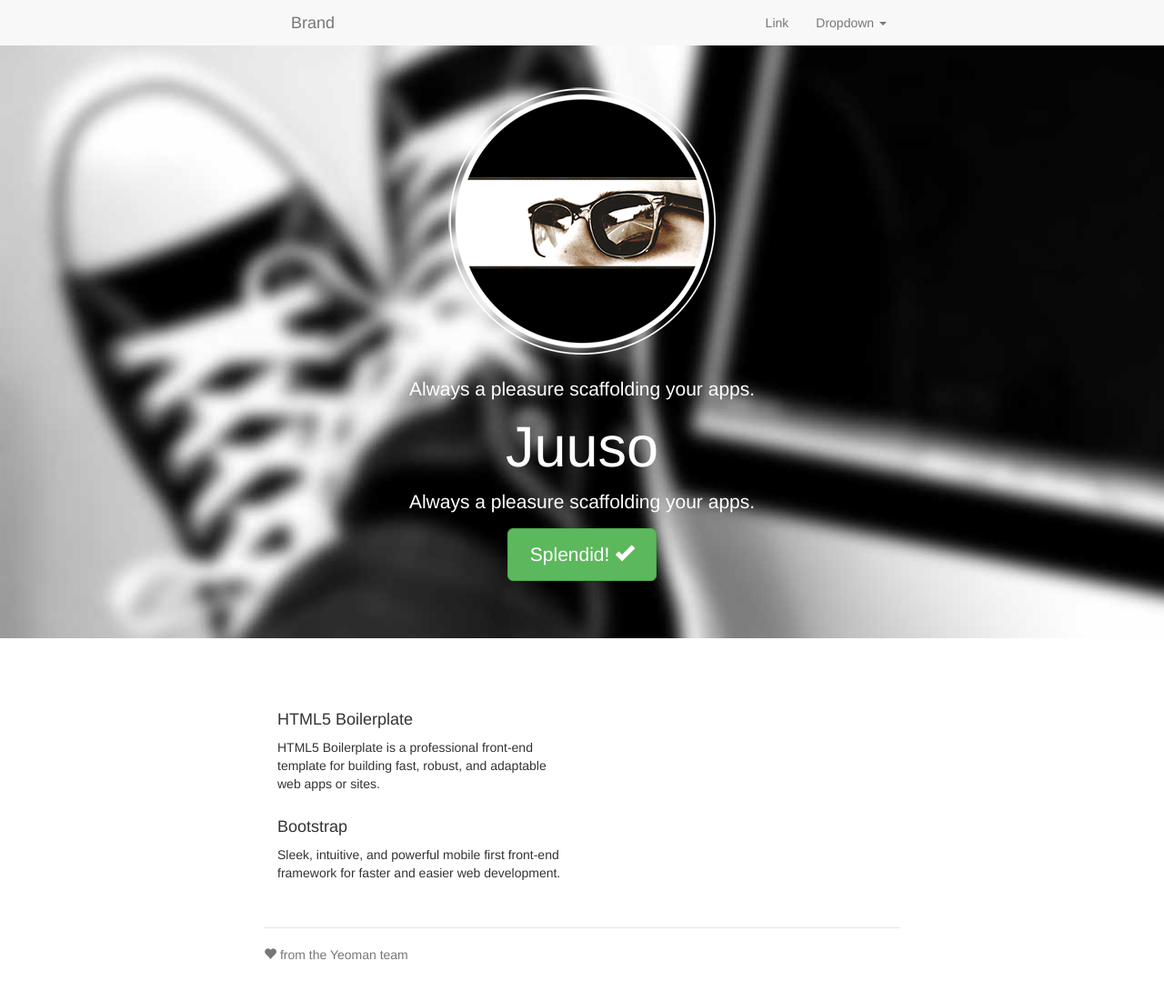
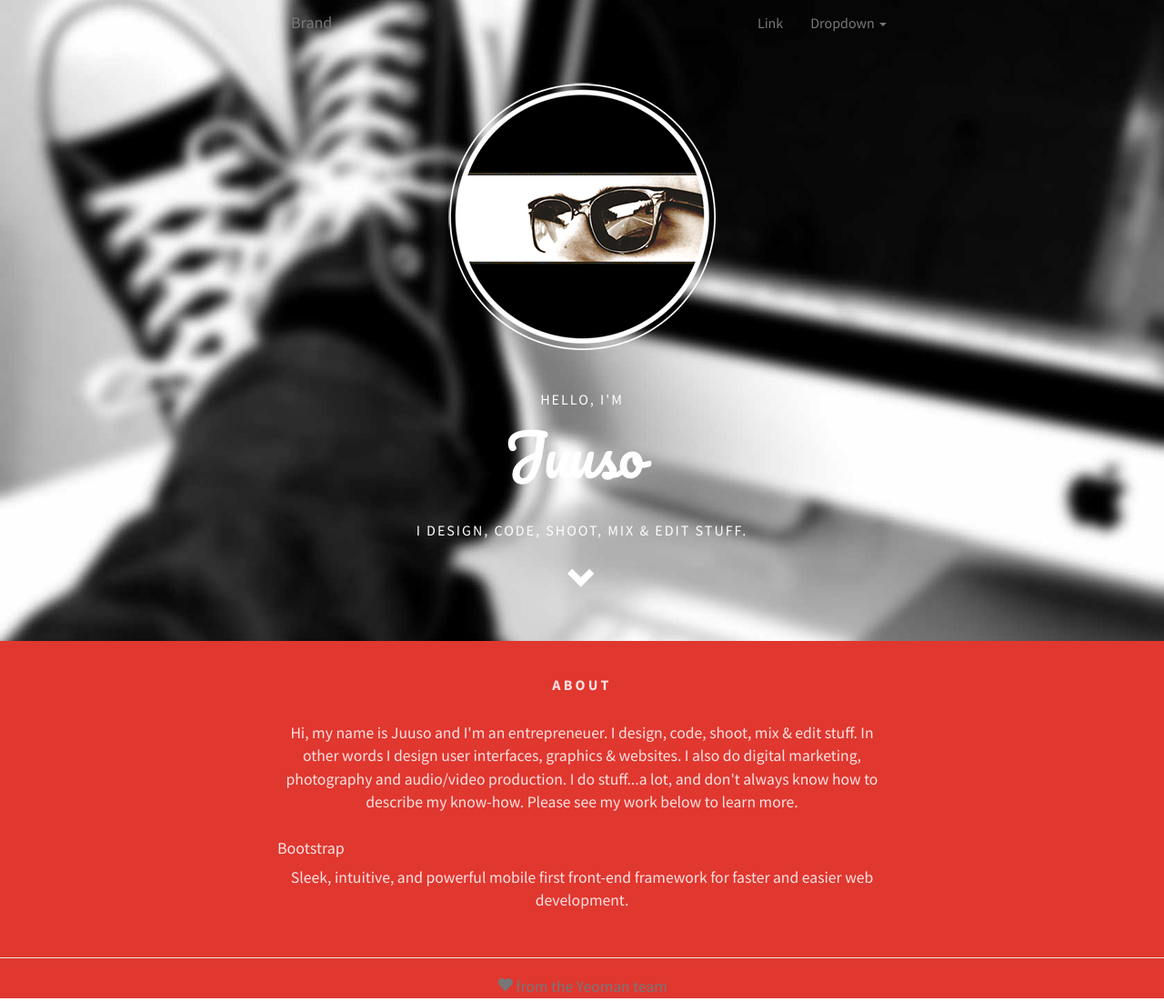
Before and after one commit to juusoco/Portfolio, a website: page app/index.html in a window 1280 px wide. Shown: the whole page at 91% size. Before the commit the page ends 1070 px from the top, so only its background shows below. Drawn offline with nearby package versions, Linux system fonts and the light colour scheme; files that its build step writes are made by us from their sources.

Commit message:
Added about section.

```diff
--- a/app/index.html
+++ b/app/index.html
@@ -1,5 +1,5 @@
 <!doctype html>
-<html class="no-js">
+<html class="no-js" lang="en">
   <head>
     <meta charset="utf-8">
     <title>testapp_bootstrap</title>
@@ -15,6 +15,10 @@
     <!-- build:css(.tmp) styles/main.css -->
     <link rel="stylesheet" href="styles/main.css">
     <!-- endbuild -->
+    <!-- Fonts -->
+    <link href='http://fonts.googleapis.com/css?family=Source+Sans+Pro:400,300,700,400italic' rel='stylesheet' type='text/css'>
+    <link href='http://fonts.googleapis.com/css?family=Pacifico' rel='stylesheet' type='text/css'>
+    <!-- /Fonts -->
   </head>
   <body>
     <!--[if lt IE 10]>
@@ -63,30 +67,29 @@
       <!-- Jumbotron -->
       <div class="jumbotron">
           <img class="img-responsive img-profile" src="images/profile.png">
-          <p class="lead">Always a pleasure scaffolding your apps.</p>
+          <p class="lead">Hello, I'm</p>
           <h1 class="juuso">Juuso</h1>
-          <p class="lead">Always a pleasure scaffolding your apps.</p>
-          <p><a class="btn btn-lg btn-success" href="#">Splendid! <span class="glyphicon glyphicon-ok"></span></a></p>
+          <p class="lead">I design, code, shoot, mix & edit stuff.</p>
+
+          <div class="arrow_button">
+            <a href="#"><span class="glyphicon glyphicon-chevron-down"></span></a>
+          </div>
       </div>
       <!-- /Jumbotron -->
 
-      <div class="container">
-
-
-
-        <div class="row marketing">
-          <div class="col-lg-6">
-            <h4>HTML5 Boilerplate</h4>
-            <p>HTML5 Boilerplate is a professional front-end template for building fast, robust, and adaptable web apps or sites.</p>
-
-
-
-            <h4>Bootstrap</h4>
-            <p>Sleek, intuitive, and powerful mobile first front-end framework for faster and easier web development.</p>
-
-
+      <!-- About -->
+      <div class="about">
+        <div class="container">
+          <div class="row marketing">
+            <div class="col-lg-12">
+              <h2 class="section_title">About</h2>
+              <p>Hi, my name is Juuso and I'm an entrepreneuer. I design, code, shoot, mix & edit stuff. In other words I design user interfaces, graphics & websites. I also do digital marketing, photography and audio/video production. I do stuff...a lot, and don't always know how to describe my know-how. Please see my work below to learn more.</p>
+              <h4>Bootstrap</h4>
+              <p>Sleek, intuitive, and powerful mobile first front-end framework for faster and easier web development.</p>
+            </div>
           </div>
-        </div>
+      </div>
+      <!-- /About -->
 
         <div class="footer">
           <p><span class="glyphicon glyphicon-heart"></span> from the Yeoman team</p>
--- a/app/styles/front.css
+++ b/app/styles/front.css
@@ -1,16 +1,79 @@
+body {
+  font-family: "Source Sans Pro",Helvetica,Arial,sans-serif;
+  line-height: 1.42857;
+  color: #333;
+  background-color: #FFF;
+  -webkit-font-smoothing: antialiased;
+  -moz-osx-font-smoothing: grayscale;
+}
+
+p {
+  font-size: 1.1em;
+}
+
+.navbar-default {
+  background-color: transparent;
+}
+
+h2.section_title {
+  font-size: 1em;
+  font-weight: 700;
+  text-transform: uppercase;
+  letter-spacing: 0.2em;
+  text-align: center;
+  margin: 0 0 2em 0;
+}
+
+/* Jumbotron */
+
 .img-profile {
-  margin: 0 auto;
-  margin-bottom: 20px;
-  margin-top: 20px;
+  margin: 40px auto;
 }
 
 .juuso {
-  margin-top: 10px;
-  margin-bottom: 10px;
+  font-family: 'Pacifico', cursive;
+  margin: 0px 0.3em 0.6em 0px;
+  letter-spacing: -1px;
 }
 
 .jumbotron {
   color: #fff;
   background: url('../images/bg_header_blurred.jpg');
   background-attachment: fixed;
+  background-size: cover;
+  background-position: center center;
+  margin-bottom: 0;
 }
+
+.jumbotron p {
+  margin-bottom: 15px;
+  font-size: 1em;
+  font-weight: 400;
+  text-transform: uppercase;
+  letter-spacing: 2px;
+}
+
+.arrow_button {
+  margin: 1.5em 0 0 0;
+}
+
+.glyphicon-chevron-down {
+  font-size: 2em;
+  color: #fff;
+}
+
+.glyphicon-chevron-down:hover {
+  color: #000;
+}
+
+/* About */
+
+.about {
+  background: #e0372f;
+  margin-bottom: 0;
+  color: rgba(255, 245, 245, 0.9);
+}
+
+.about p {
+  text-align: center;
+}
--- a/app/styles/main.css
+++ b/app/styles/main.css
@@ -8,8 +8,12 @@
 }
 
 /* Space out content a bit */
+html {
+  font-size: 16px;
+}
+
 body {
-  padding-top: 25px;
+  font-size: 100%;
 }
 
 /* Everything but the jumbotron gets side spacing for mobile first views */
```
